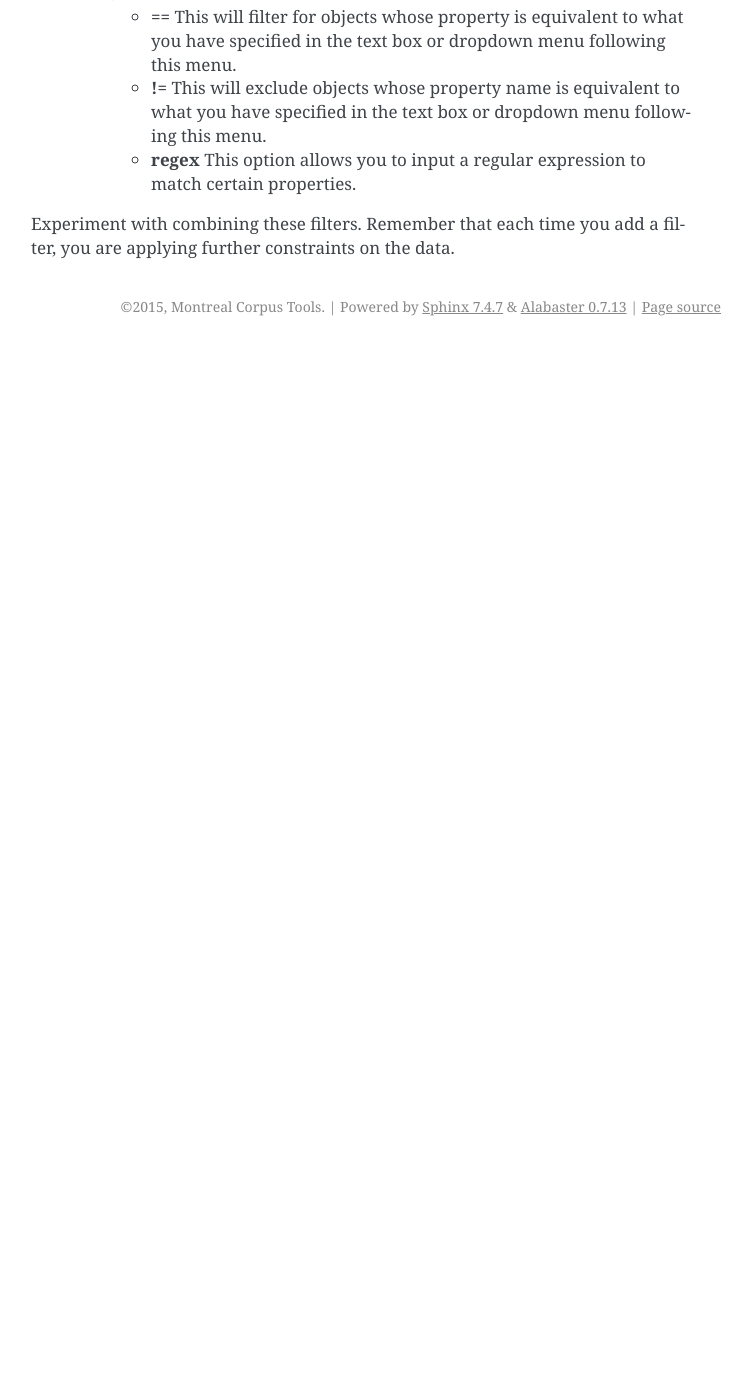
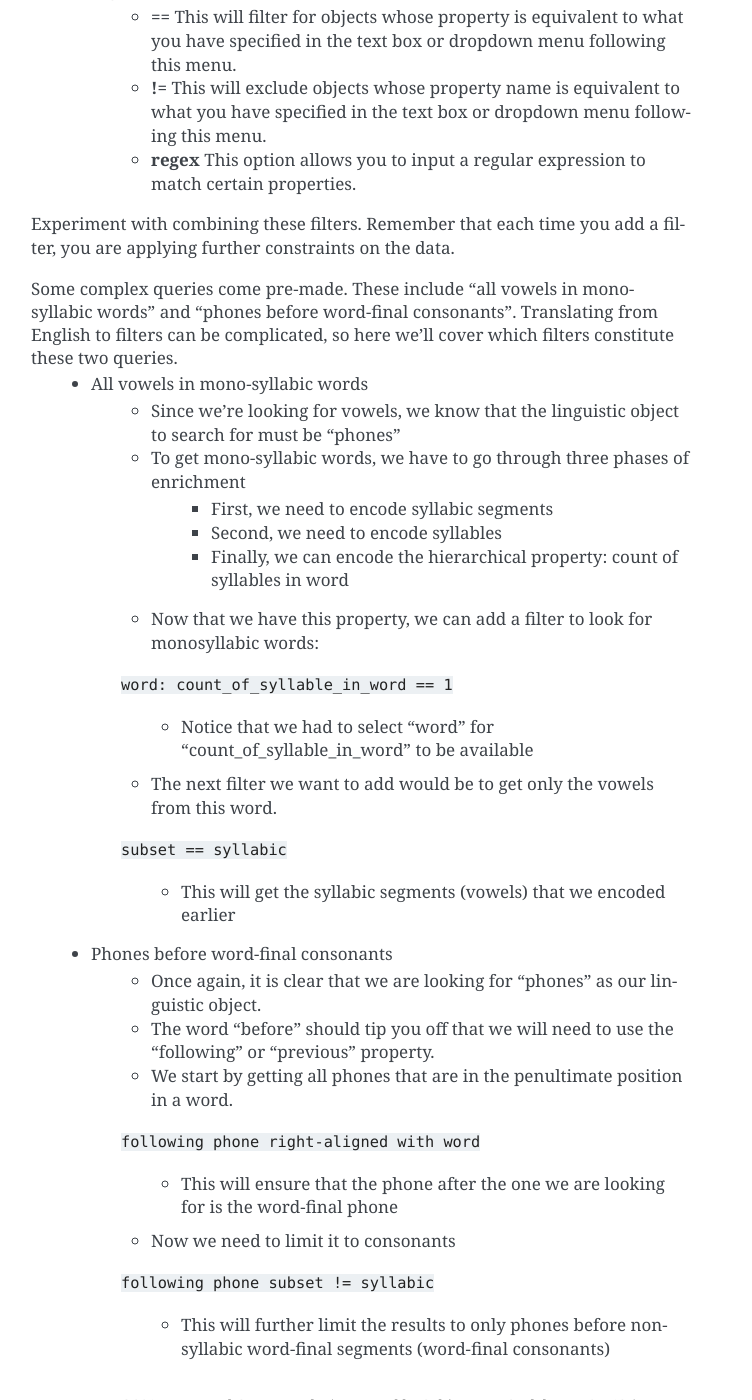
Before and after one commit to MontrealCorpusTools/speechcorpustools, a Sphinx documentation site: the page built from docs/source/additional/buildingqueries.rst, in a window 1280 px wide and 1400 px high, scrolled down 3506 px. Shown: the whole window, without its empty margins (389-1141 px from the left). Built offline with Sphinx 7.4.7, drawn with Linux system fonts in a browser that asks for light colours; pages that are not in the unit, such as notebooks, are missing from menus; before the commit the page ends 3852 px from its top, so only the background shows below that.

Commit message:
added two english to filters examples

```diff
--- a/docs/source/additional/buildingqueries.rst
+++ b/docs/source/additional/buildingqueries.rst
@@ -110,3 +110,32 @@ The second filter will depend on which filter you chose in the first column. For
 		* **regex** This option allows you to input a regular expression to match certain properties.
 
 Experiment with combining these filters. Remember that each time you add a filter, you are applying further constraints on the data.
+
+
+Some complex queries come pre-made. These include "all vowels in mono-syllabic words" and "phones before word-final consonants". Translating from English to filters can be complicated, so here we'll cover which filters constitute these two queries.
+	* All vowels in mono-syllabic words
+		* Since we're looking for vowels, we know that the linguistic object to search for must be "phones"
+		* To get mono-syllabic words, we have to go through three phases of enrichment
+			* First, we need to encode syllabic segments
+			* Second, we need to encode syllables
+			* Finally, we can encode the hierarchical property: count of syllables in word
+		* Now that we have this property, we can add a filter to look for monosyllabic words:
+		``word: count_of_syllable_in_word == 1``
+
+			* Notice that we had to select "word" for "count_of_syllable_in_word" to be available
+		* The next filter we want to add would be to get only the vowels from this word.
+		``subset == syllabic``
+
+			* This will get the syllabic segments (vowels) that we encoded earlier
+
+	* Phones before word-final consonants
+		* Once again, it is clear that we are looking for "phones" as our linguistic object.
+		* The word "before" should tip you off that we will need to use the "following" or "previous" property.
+		* We start by getting all phones that are in the penultimate position in a word.
+		``following phone right-aligned with word``
+
+			* This will ensure that the phone after the one we are looking for is the word-final phone
+		* Now we need to limit it to consonants
+		``following phone subset != syllabic``
+
+			* This will further limit the results to only phones before non-syllabic word-final segments (word-final consonants)
```
